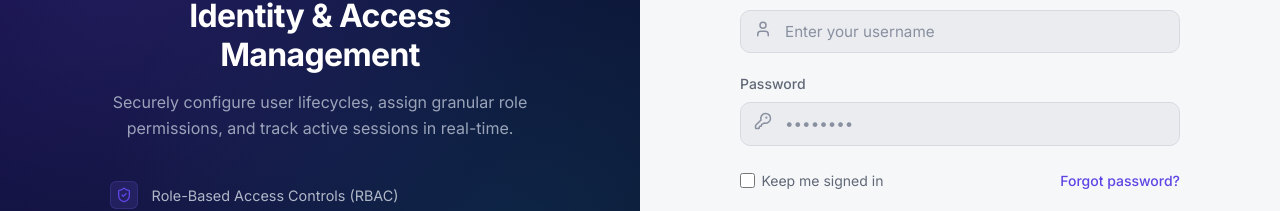
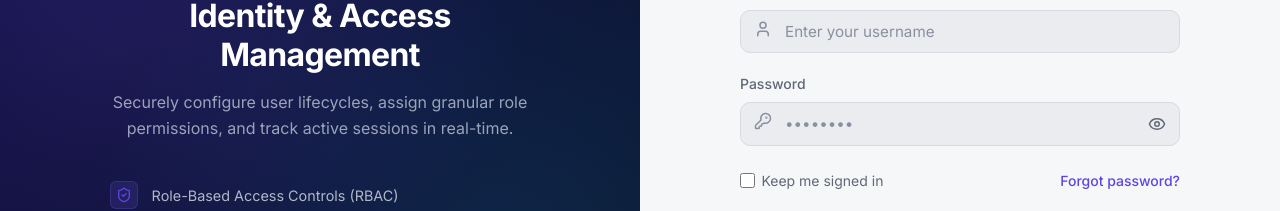
Before and after one commit to SkeyRahaman/Users-Module, a React (Vite) app in the folder FRONTEND/: page /Users-Module/login in a window 1280 px wide. Shown: the part 305-516 px from the top of the page. Built offline with nearby package versions, Linux system fonts and the light colour scheme; no server answers.

Commit message:
feat(ui): add show/hide password toggle to the Input component

```diff
--- a/FRONTEND/src/components/ui/Input.jsx
+++ b/FRONTEND/src/components/ui/Input.jsx
@@ -1,13 +1,24 @@
-import { forwardRef } from 'react';
+import { forwardRef, useState } from 'react';
+import { Eye, EyeOff } from 'lucide-react';
 
 const Input = forwardRef(function Input(
-  { label, error, hint, iconLeft, iconRight, className = '', ...props },
+  { label, error, hint, iconLeft, iconRight, className = '', type = 'text', ...props },
   ref
 ) {
+  const [showPassword, setShowPassword] = useState(false);
+
+  const isPassword = type === 'password';
+  const inputType = isPassword ? (showPassword ? 'text' : 'password') : type;
+
+  const handleTogglePassword = (e) => {
+    e.preventDefault();
+    setShowPassword((prev) => !prev);
+  };
+
   const inputClass = [
     'form-input',
     iconLeft ? 'has-icon-left' : '',
-    iconRight ? 'has-icon-right' : '',
+    iconRight || isPassword ? 'has-icon-right' : '',
     error ? 'error' : '',
     className,
   ]
@@ -19,8 +30,28 @@
       {label && <label className="form-label">{label}</label>}
       <div className="input-wrapper">
         {iconLeft && <span className="input-icon-left">{iconLeft}</span>}
-        <input ref={ref} className={inputClass} {...props} />
-        {iconRight && <span className="input-icon-right">{iconRight}</span>}
+        <input ref={ref} type={inputType} className={inputClass} {...props} />
+        {isPassword ? (
+          <button
+            type="button"
+            className="input-icon-right"
+            onClick={handleTogglePassword}
+            style={{
+              background: 'none',
+              border: 'none',
+              padding: 0,
+              cursor: 'pointer',
+              display: 'flex',
+              alignItems: 'center',
+              justifyContent: 'center',
+              color: 'var(--text-secondary)',
+            }}
+          >
+            {showPassword ? <EyeOff size={18} /> : <Eye size={18} />}
+          </button>
+        ) : (
+          iconRight && <span className="input-icon-right">{iconRight}</span>
+        )}
       </div>
       {error && <span className="form-error">{error}</span>}
       {hint && !error && <span className="form-hint">{hint}</span>}
```
